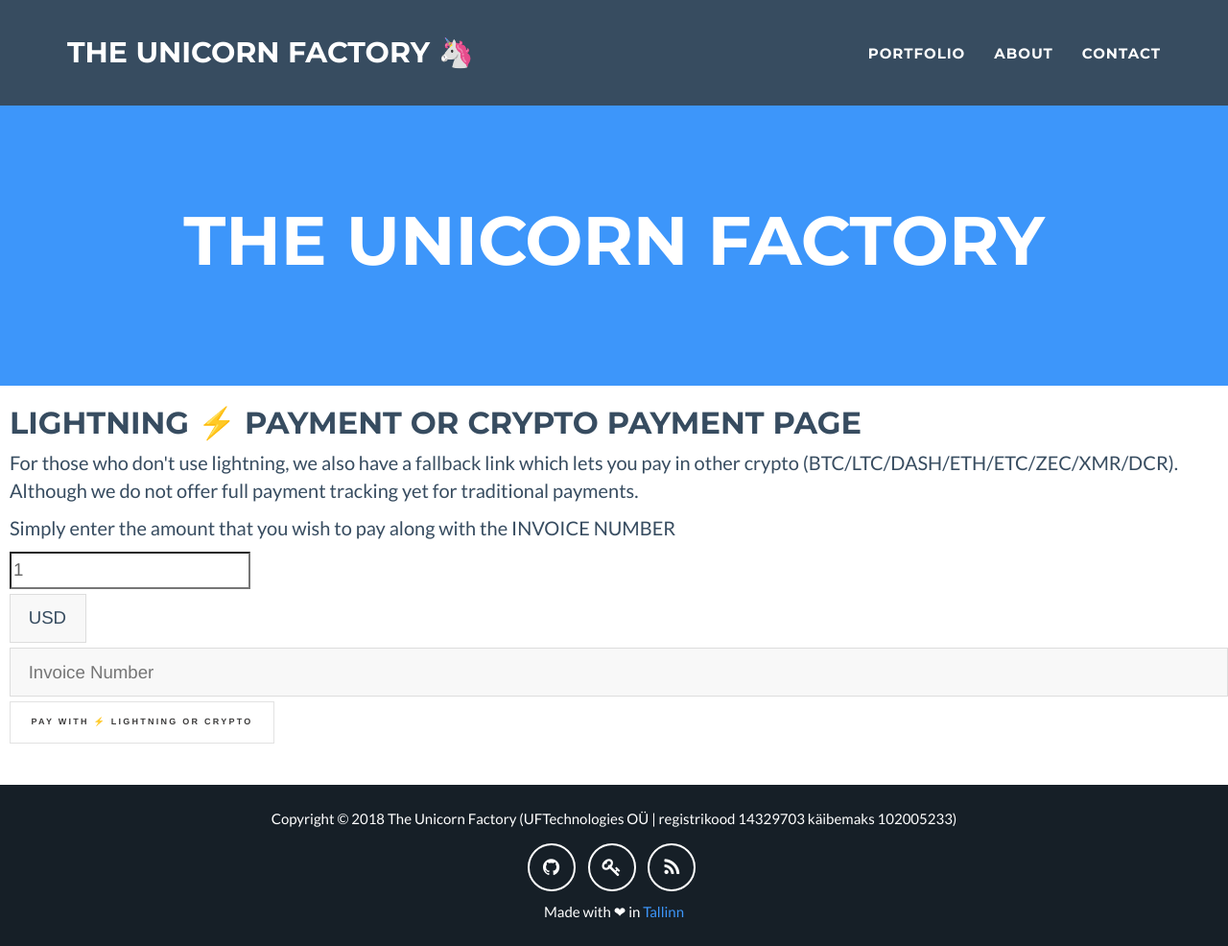
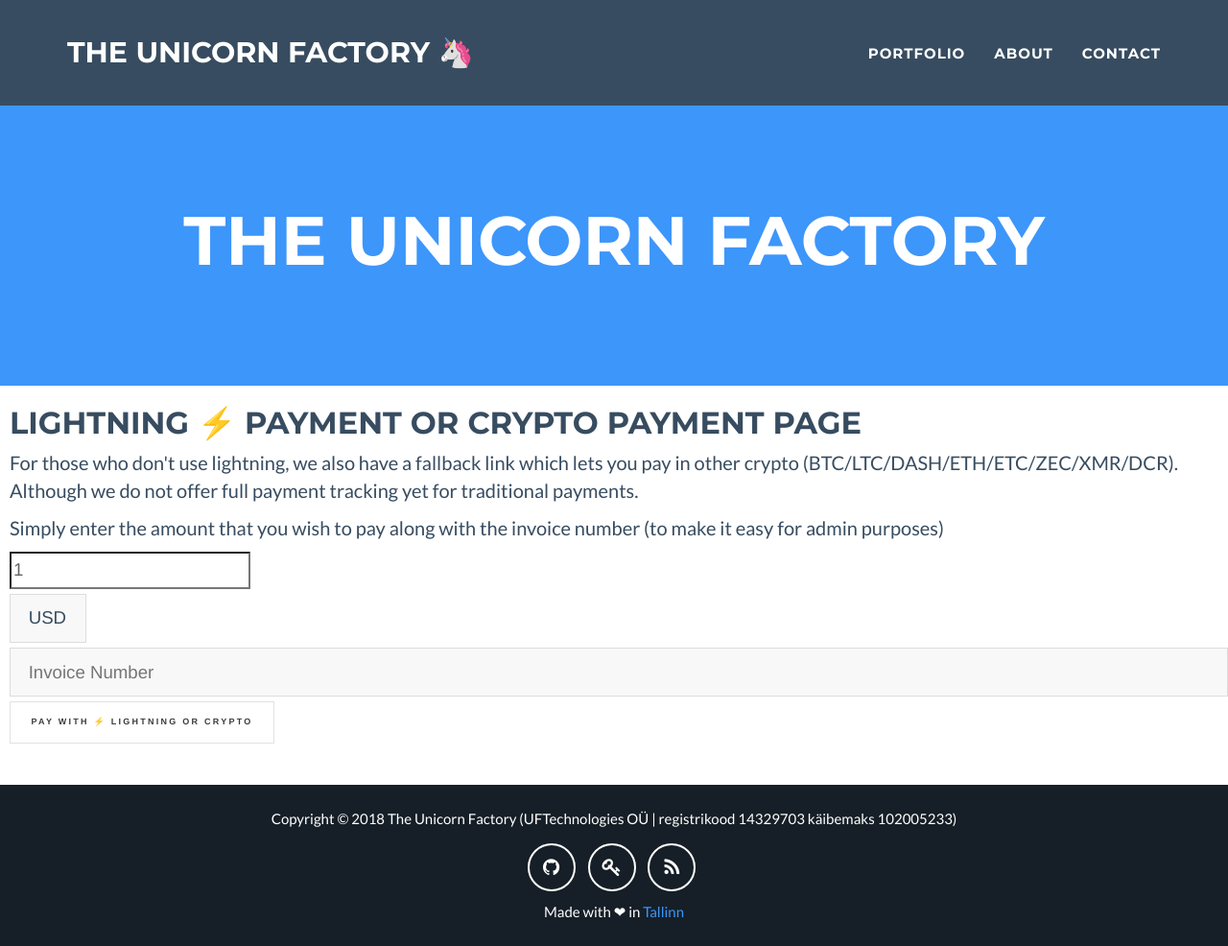
Before and after one commit to theunicornfactory/theunicornfactory.github.io, a Jekyll site: the page built from pay.html, in a window 1280 px wide and 986 px high. Shown: the whole window at 96% size. Built offline with Jekyll 4.4.1, drawn with Linux system fonts in a browser that asks for light colours.

Commit message:
change the description

```diff
--- a/pay.html
+++ b/pay.html
@@ -9,7 +9,7 @@ permalink: /cryptopay/
       For those who don't use lightning, we also have a fallback link which lets you pay in other crypto (BTC/LTC/DASH/ETH/ETC/ZEC/XMR/DCR). Although we do not offer full payment tracking yet for traditional payments.
     </p>
     <p>
-      Simply enter the amount that you wish to pay along with the INVOICE NUMBER</a>
+      Simply enter the amount that you wish to pay along with the invoice number (to make it easy for admin purposes)</a>
     </p>
   </div>
   <div id="lnapp">
```
